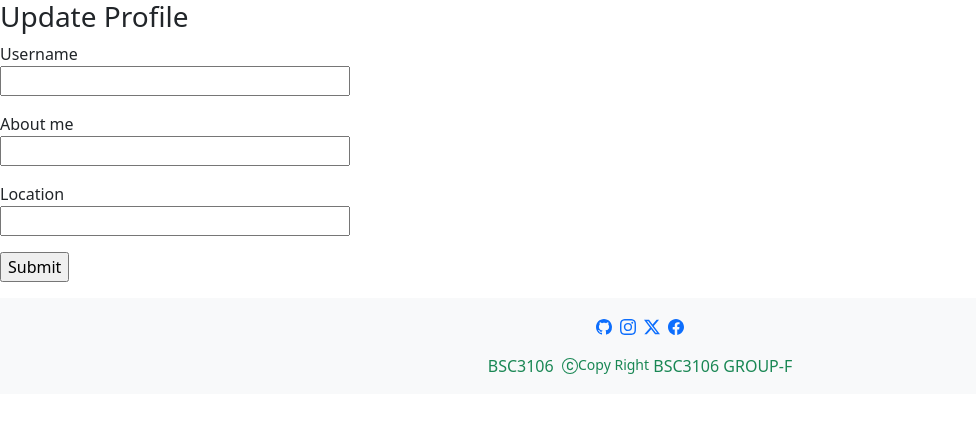
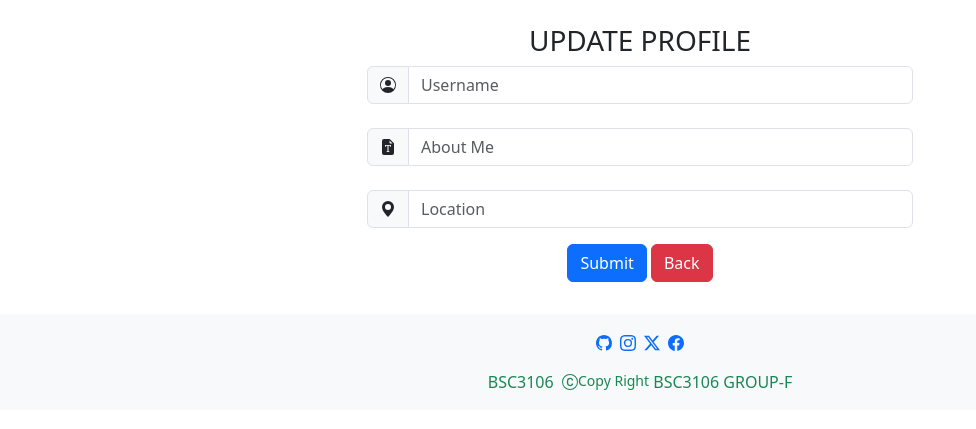
Before and after one commit to ColinAdo/open-source-bug-tracker-group-F, a Flask app: template app/templates/core/settings.html in a window 1280 px wide. Shown: the top 429 px of the page, without its empty margins (0-976 px from the left). Run offline with Flask 3, Linux system fonts and the light colour scheme; the template is opened without the code that fills it: values that come from a table or form of the project are taken from there, others are empty.

Commit message:
Add styled settings.html

```diff
--- a/app/templates/core/settings.html
+++ b/app/templates/core/settings.html
@@ -3,36 +3,71 @@
 
 {% block content %}
 
-<h3>Update Profile</h3>
+<div class="container mt-4">
+
+<h3 class="d-flex justify-content-center text-uppercase">Update Profile</h3>
 
 <form method="post" action="" enctype="multipart/form-data">
     {{ form.hidden_tag() }}
-
-    <p>
-        {{ form.username.label }}<br>
-        {{ form.username(size=32) }}<br>
+<div class="row justify-content-center">
+    <div class="col-md-6">
+    <div class="input-group flex-nowrap">
+        <span class="input-group-text" id="addon-wrapping">
+            <svg xmlns="http://www.w3.org/2000/svg" width="16" height="16" fill="currentColor" class="bi bi-person-circle" viewBox="0 0 16 16">
+                <path d="M11 6a3 3 0 1 1-6 0 3 3 0 0 1 6 0z"/>
+                <path fill-rule="evenodd" d="M0 8a8 8 0 1 1 16 0A8 8 0 0 1 0 8zm8-7a7 7 0 0 0-5.468 11.37C3.242 11.226 4.805 10 8 10s4.757 1.225 5.468 2.37A7 7 0 0 0 8 1z"/>
+            </svg>
+        </span>
+        {{ form.username(class="form-control", placeholder="Username", aria_describedby="addon-wrapping") }}
         {% for error in form.username.errors %}
             <span style="color: red;">{{ error }}</span>
         {% endfor %}
-    </p>
+    </div>
+    </div>
+</div>
 
-    <p>
-        {{ form.about_me.label }}<br>
-        {{ form.about_me(size=32) }}<br>
+<div class="row justify-content-center">
+        <div class="col-md-6">
+    <div class="input-group flex-nowrap mt-4">
+        <span class="input-group-text" id="addon-wrapping">
+            <svg xmlns="http://www.w3.org/2000/svg" width="16" height="16" fill="currentColor" class="bi bi-file-earmark-font-fill" viewBox="0 0 16 16">
+                <path d="M9.293 0H4a2 2 0 0 0-2 2v12a2 2 0 0 0 2 2h8a2 2 0 0 0 2-2V4.707A1 1 0 0 0 13.707 4L10 .293A1 1 0 0 0 9.293 0zM9.5 3.5v-2l3 3h-2a1 1 0 0 1-1-1zM5.057 6h5.886L11 8h-.5c-.18-1.096-.356-1.192-1.694-1.235l-.298-.01v5.09c0 .47.1.582.903.655v.5H6.59v-.5c.799-.073.898-.184.898-.654V6.755l-.293.01C5.856 6.808 5.68 6.905 5.5 8H5l.057-2z"/>
+            </svg>
+        </span>
+        {{ form.about_me(class="form-control", placeholder="About Me", aria_describedby="addon-wrapping") }}
         {% for error in form.about_me.errors %}
             <span style="color: red;">{{ error }}</span>
         {% endfor %}
-    </p>
+    </div>
+        </div>
+</div>
 
-    <p>
-        {{ form.location.label }}<br>
-        {{ form.location(size=32) }}<br>
+
+<div class="row justify-content-center">
+        <div class="col-md-6">
+    <div class="input-group flex-nowrap mt-4">
+        <span class="input-group-text" id="addon-wrapping">
+            <svg xmlns="http://www.w3.org/2000/svg" width="16" height="16" fill="currentColor" class="bi bi-geo-alt-fill" viewBox="0 0 16 16">
+                <path d="M8 16s6-5.686 6-10A6 6 0 0 0 2 6c0 4.314 6 10 6 10zm0-7a3 3 0 1 1 0-6 3 3 0 0 1 0 6z"/>
+            </svg>
+        </span>
+        {{ form.location(class="form-control", placeholder="Location", aria_describedby="addon-wrapping") }}
         {% for error in form.location.errors %}
             <span style="color: red;">{{ error }}</span>
         {% endfor %}
-    </p>
+    </div>
+</div>
+</div>
 
-    <p>{{ form.submit() }}</p>
+<div class="text-center">
+    <div class="mb-3 p-3">
+        {{ form.submit(class="btn btn-primary mr-5") }}
+        <a class="btn btn-danger" href="{{url_for('profile', username=current_user.username)}}">Back</a>
+    </div>
+
+</div>
 </form>
 
+
+</div>
 {% endblock content %}
```
Lines whose indentation alone changed are shown as unchanged.
